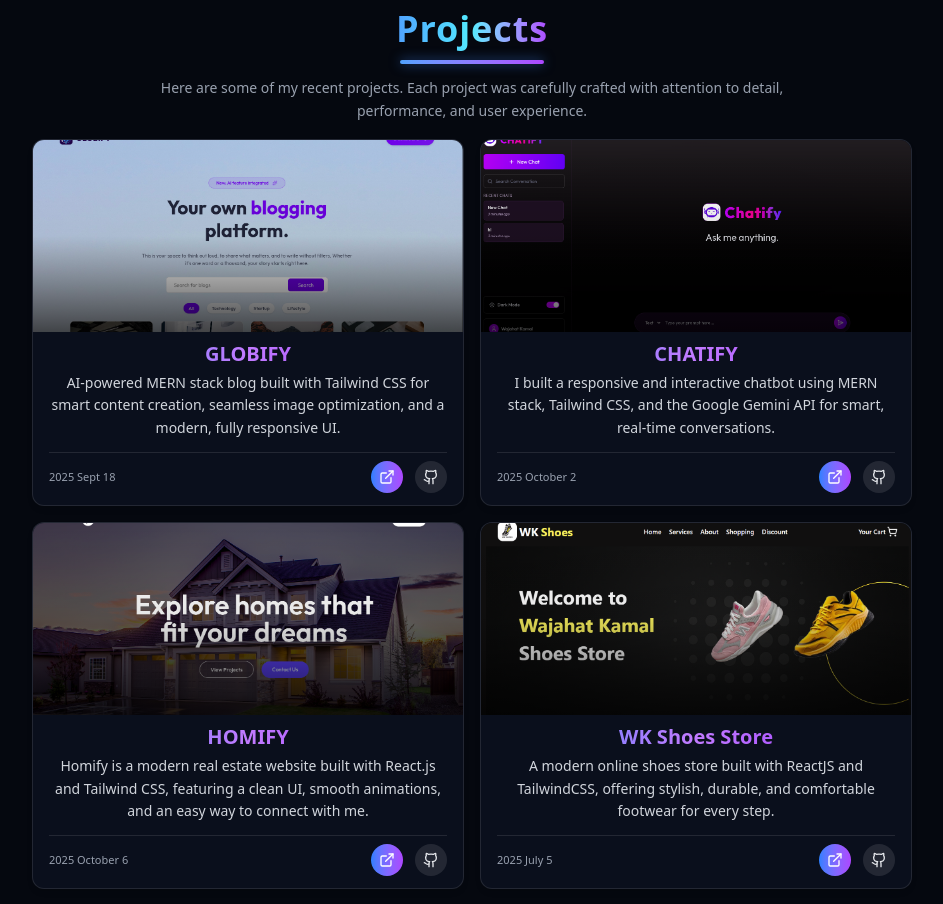
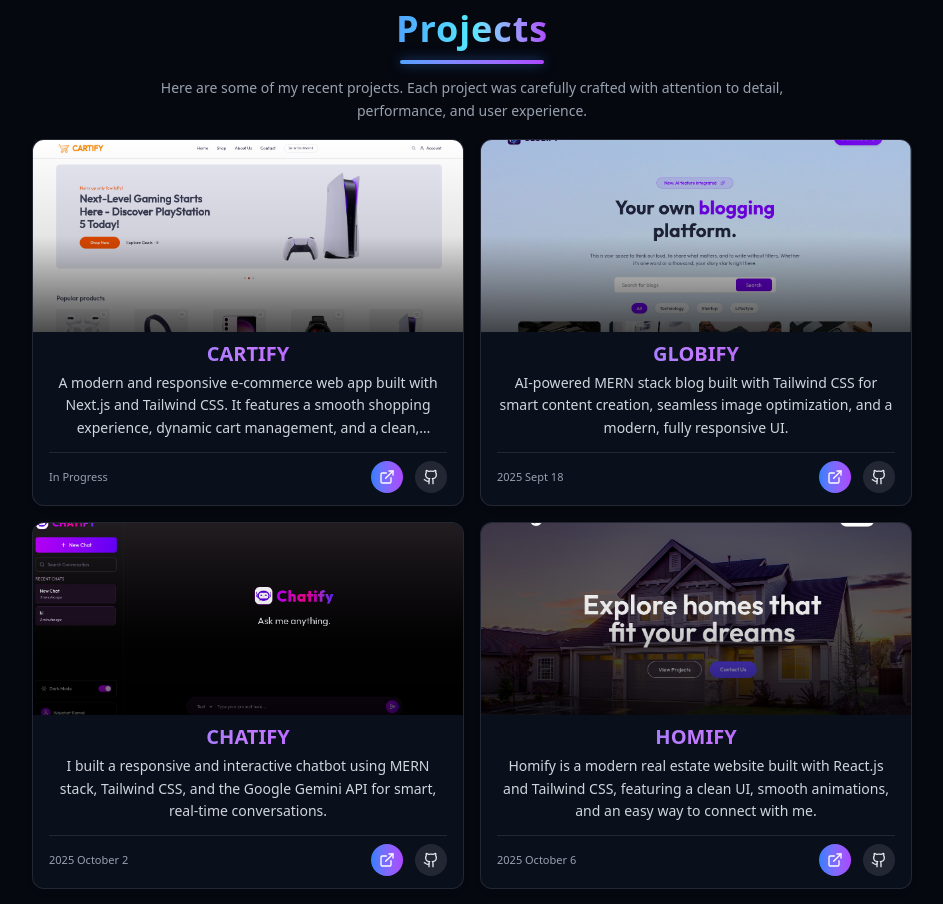
Before and after one commit to wajahat-kamal/Dev-Portfolio, a React (Vite) app: page / in a window 1280 px wide. Shown: the part 1580-2484 px from the top of the page, without its empty margins (168-1111 px from the left). Built offline with nearby package versions, Linux system fonts and the light colour scheme.

Commit message:
Add CARTIFY project to Data.js: include details such as title, description, image, tags, demo URL, and GitHub URL. Update project IDs for consistency.

```diff
--- a/src/assets/Data.js
+++ b/src/assets/Data.js
@@ -3,6 +3,7 @@ import wkGlobifyImg from "./projects/wk-Globify.png";
 import wkShoesStoreImg from "./projects/WK-Shoes-Store.png";
 import wkChatbotImg from "./projects/wk-chatify.png";
 import wkHomifyImg from "./projects/wk-homify.png";
+import wkCartifyImg from "./projects/wk-cartify.png";
 
 // Import skill icons
 import nextjsIcon from "./skills/nextjs-icon.svg";
@@ -20,6 +21,16 @@ import html5Icon from "./skills/html5-icon.svg";
 export const projects = [
   {
     id: 1,
+    title: "CARTIFY",
+    description: "A modern and responsive e-commerce web app built with Next.js and Tailwind CSS. It features a smooth shopping experience, dynamic cart management, and a clean, minimalist design for effortless product browsing.",
+    image: wkCartifyImg,
+    tags: ["Next.js", "Tailwind CSS"],
+    demoURL: "https://cartify-wk.vercel.app",
+    githubURL: "https://github.com/wajahat-kamal/CARTIFY/",
+    date: "In Progress"
+  },
+  {
+    id: 2,
     title: "GLOBIFY",
     description:
       "AI-powered MERN stack blog built with Tailwind CSS for smart content creation, seamless image optimization, and a modern, fully responsive UI.",
@@ -30,7 +41,7 @@ export const projects = [
     date: "2025 Sept 18",
   },
   {
-    id: 2,
+    id: 3,
     title: "CHATIFY",
     description:
       "I built a responsive and interactive chatbot using MERN stack, Tailwind CSS, and the Google Gemini API for smart, real-time conversations.",
@@ -41,7 +52,7 @@ export const projects = [
     date: "2025 October 2",
   },
   {
-    id: 3,
+    id: 4,
     title: "HOMIFY",
     description:
       "Homify is a modern real estate website built with React.js and Tailwind CSS, featuring a clean UI, smooth animations, and an easy way to connect with me.",
@@ -52,7 +63,7 @@ export const projects = [
     date: "2025 October 6",
   },
   {
-    id: 4,
+    id: 5,
     title: "WK Shoes Store",
     description:
       "A modern online shoes store built with ReactJS and TailwindCSS, offering stylish, durable, and comfortable footwear for every step.",
```
Also changed, not shown: src/assets/projects/wk-cartify.png (added).
